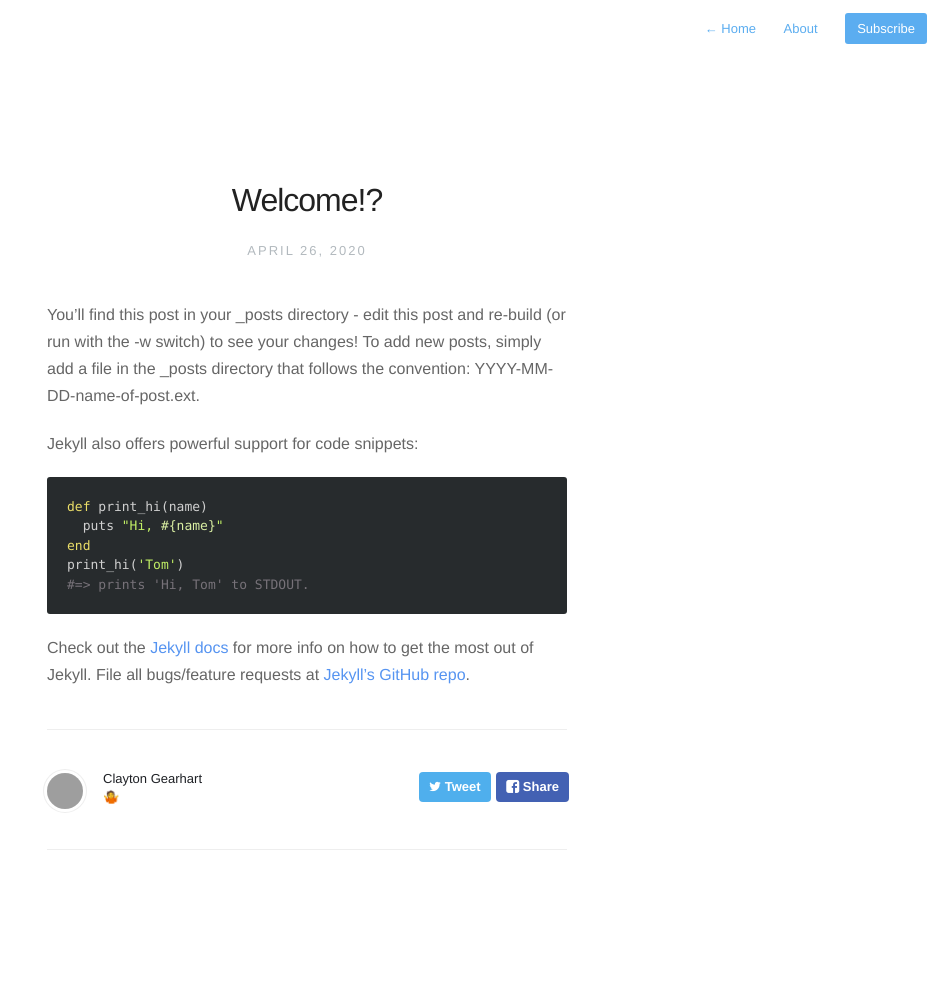
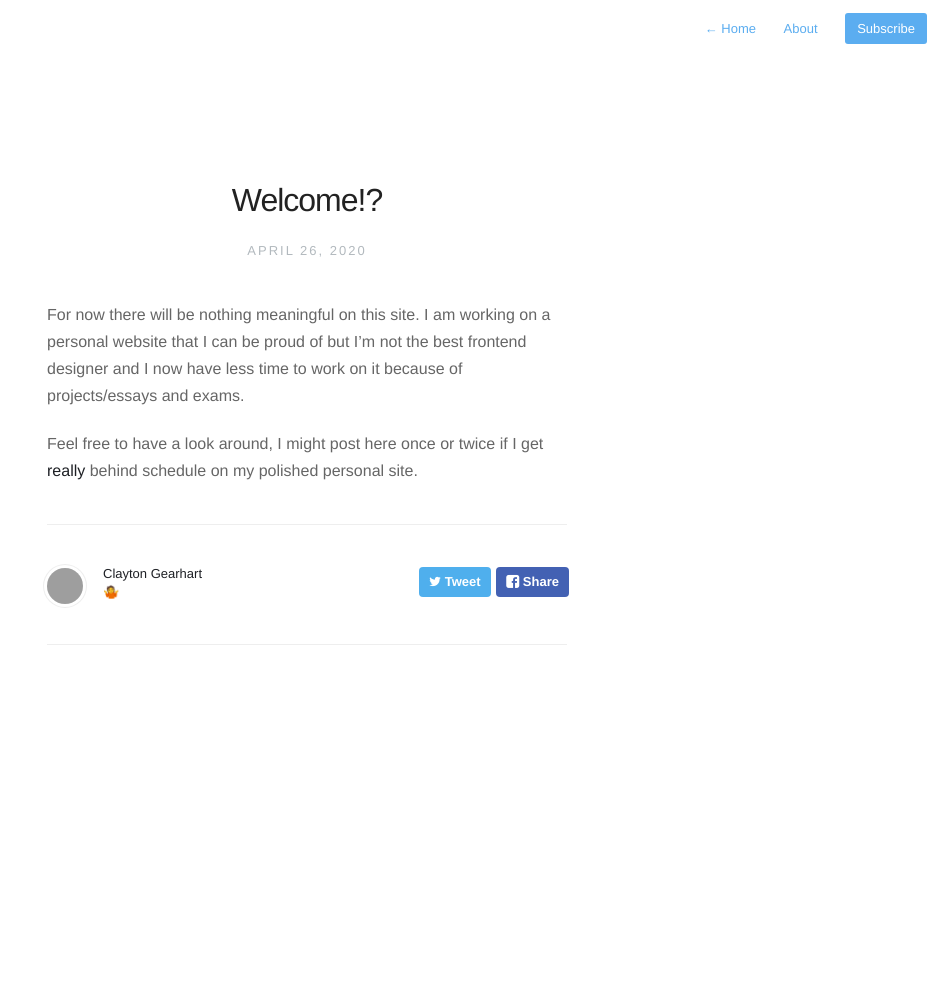
Before and after one commit to claytongearhart/claytongearhart.github.io, a Jekyll site: the page built from _posts/2020-4-6-welcome.markdown, in a window 1280 px wide. Shown: the whole page, without its empty margins (333-1280 px from the left). Built offline with Jekyll 4.4.1, drawn with Linux system fonts in a browser that asks for light colours; nearby versions of some CDN libraries; after the commit the page ends 900 px from its top, so only the background shows below that; grey boxes are pictures that could not be loaded.

Commit message:
Update 2020-4-6-welcome.markdown

```diff
--- a/_posts/2020-4-6-welcome.markdown
+++ b/_posts/2020-4-6-welcome.markdown
@@ -1,23 +1,9 @@
 ---
 title:  "Welcome!?"
 date:   2020-4-26 6:18:00
-description: There won't be anything meaningful here for a little while, my actual site isn't up to par yet :/
+description: Some information on why this site is so bad and pointless rn.
 ---
 
-You'll find this post in your `_posts` directory - edit this post and re-build (or run with the `-w` switch) to see your changes!
-To add new posts, simply add a file in the `_posts` directory that follows the convention: YYYY-MM-DD-name-of-post.ext.
+For now there will be nothing meaningful on this site. I am working on a personal website that I can be proud of but I'm not the best frontend designer and I now have less time to work on it because of projects/essays and exams.
 
-Jekyll also offers powerful support for code snippets:
-
-{% highlight ruby %}
-def print_hi(name)
-  puts "Hi, #{name}"
-end
-print_hi('Tom')
-#=> prints 'Hi, Tom' to STDOUT.
-{% endhighlight %}
-
-Check out the [Jekyll docs][jekyll] for more info on how to get the most out of Jekyll. File all bugs/feature requests at [Jekyll's GitHub repo][jekyll-gh].
-
-[jekyll-gh]: https://github.com/mojombo/jekyll
-[jekyll]:    http://jekyllrb.com
+Feel free to have a look around, I might post here once or twice if I get **really** behind schedule on my polished personal site.
```
